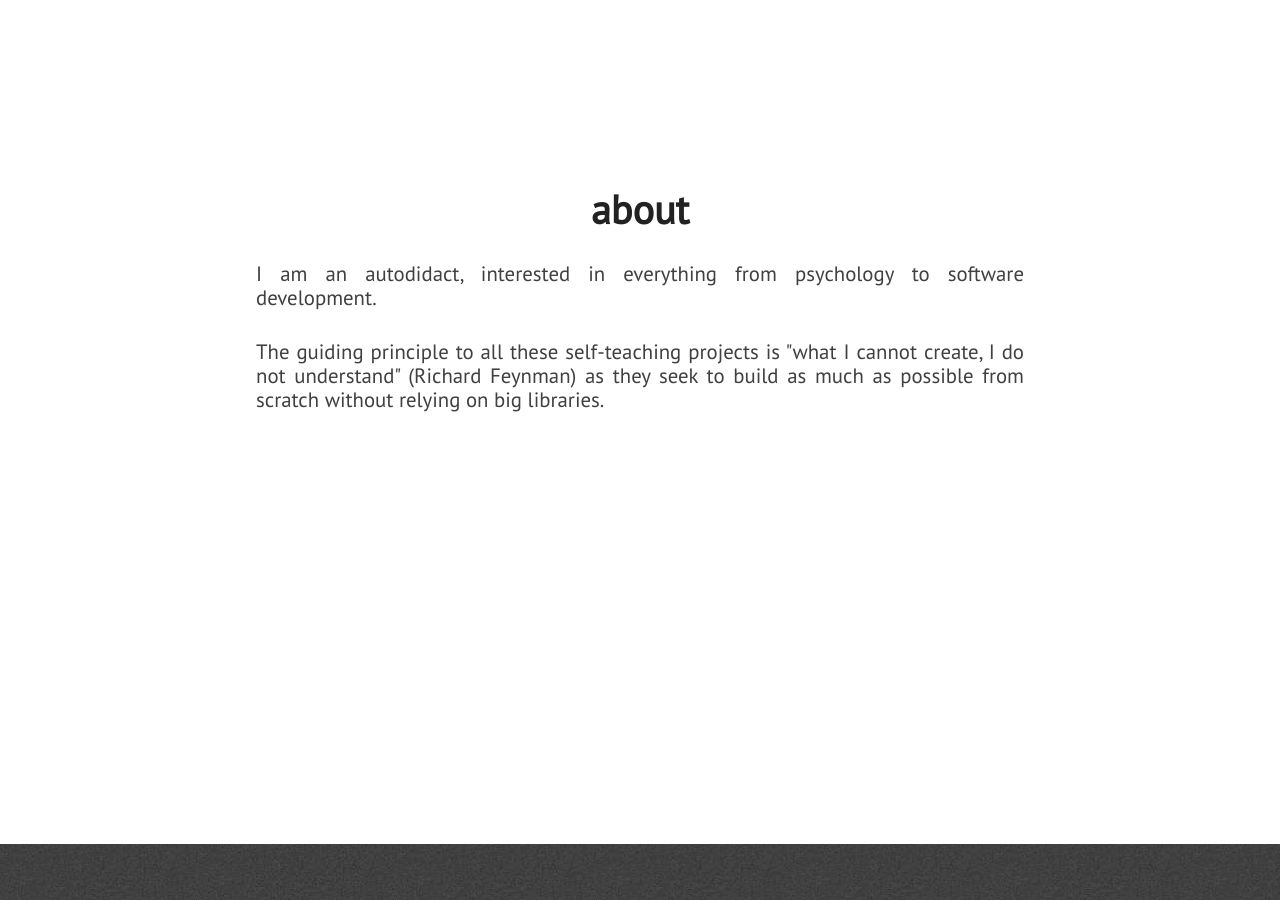
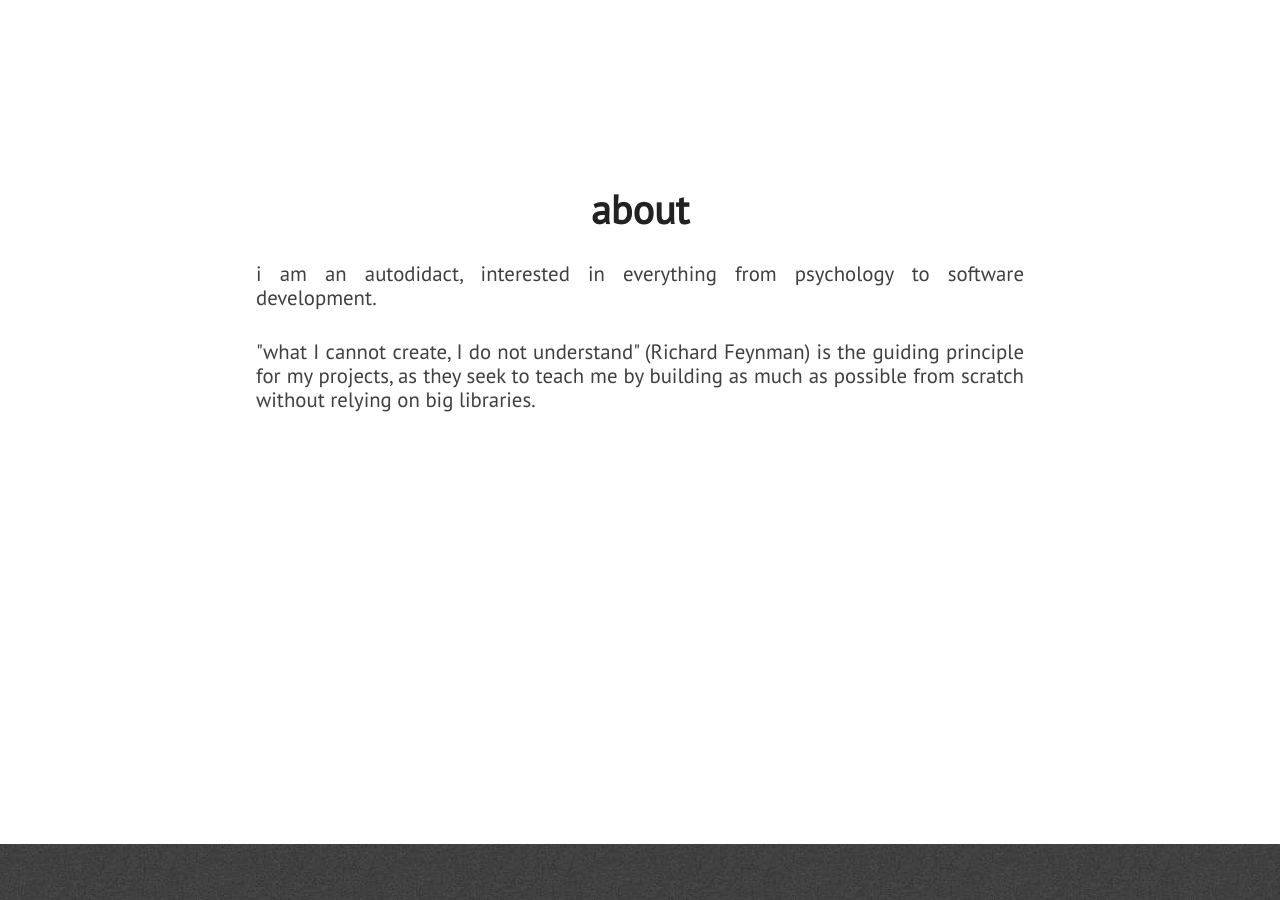
Before and after one commit to ccrownhill/portfolio, a Jekyll site: the page built from index.html, in a window 1280 px wide and 900 px high, scrolled down 1116 px. Built offline with Jekyll 4.4.1, drawn with Linux system fonts in a browser that asks for light colours; nearby versions of some CDN libraries.

Commit message:
update about

```diff
--- a/_config.yml
+++ b/_config.yml
@@ -14,8 +14,8 @@ profile_picture: assets/images/pp.jpg
 
 
 about_paragraphs:
-  - "I am an autodidact, interested in everything from psychology to software
+  - "i am an autodidact, interested in everything from psychology to software
     development."
-  - "The guiding principle to all these self-teaching projects is
-    \"what I cannot create, I do not understand\" (Richard Feynman) as they seek to build as much
+  - "\"what I cannot create, I do not understand\" (Richard Feynman) is the guiding
+    principle for my projects, as they seek to teach me by building as much
     as possible from scratch without relying on big libraries."
```
Also changed, not shown: assets/images/pp.jpg.
